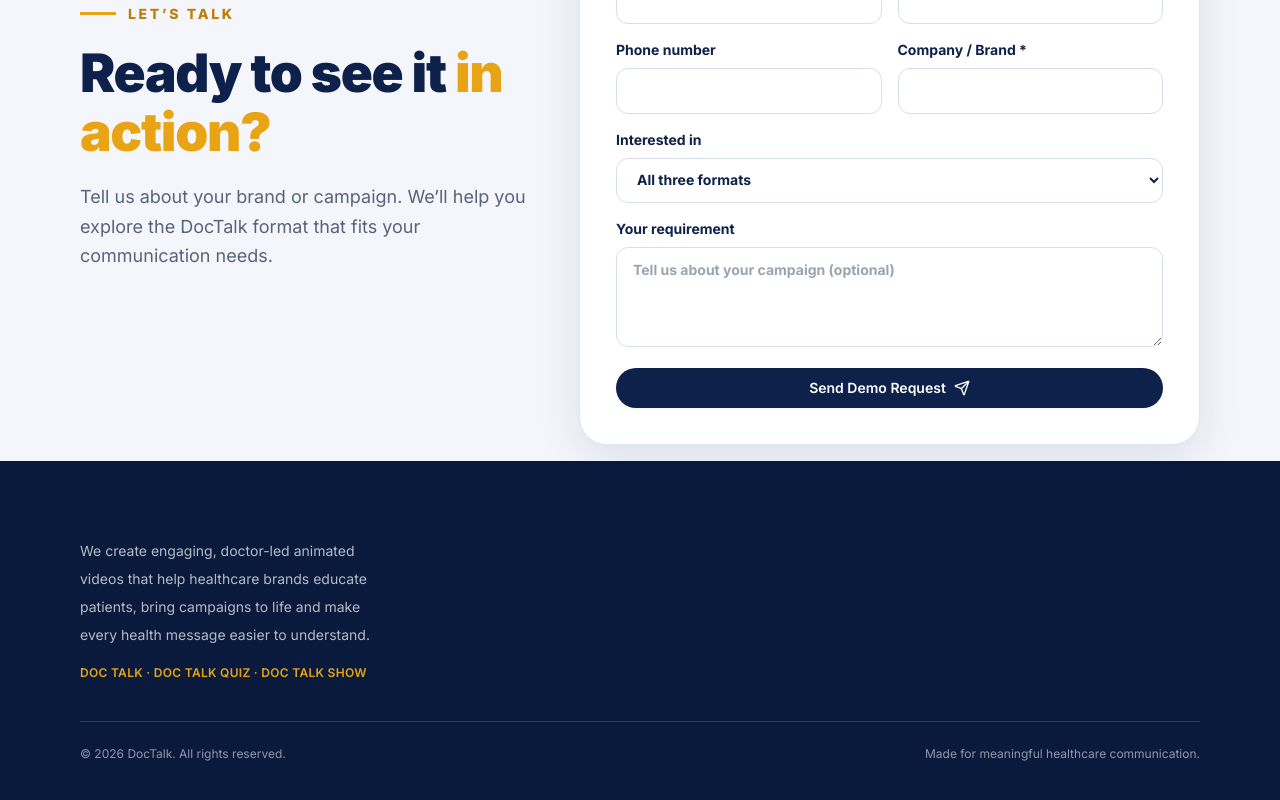
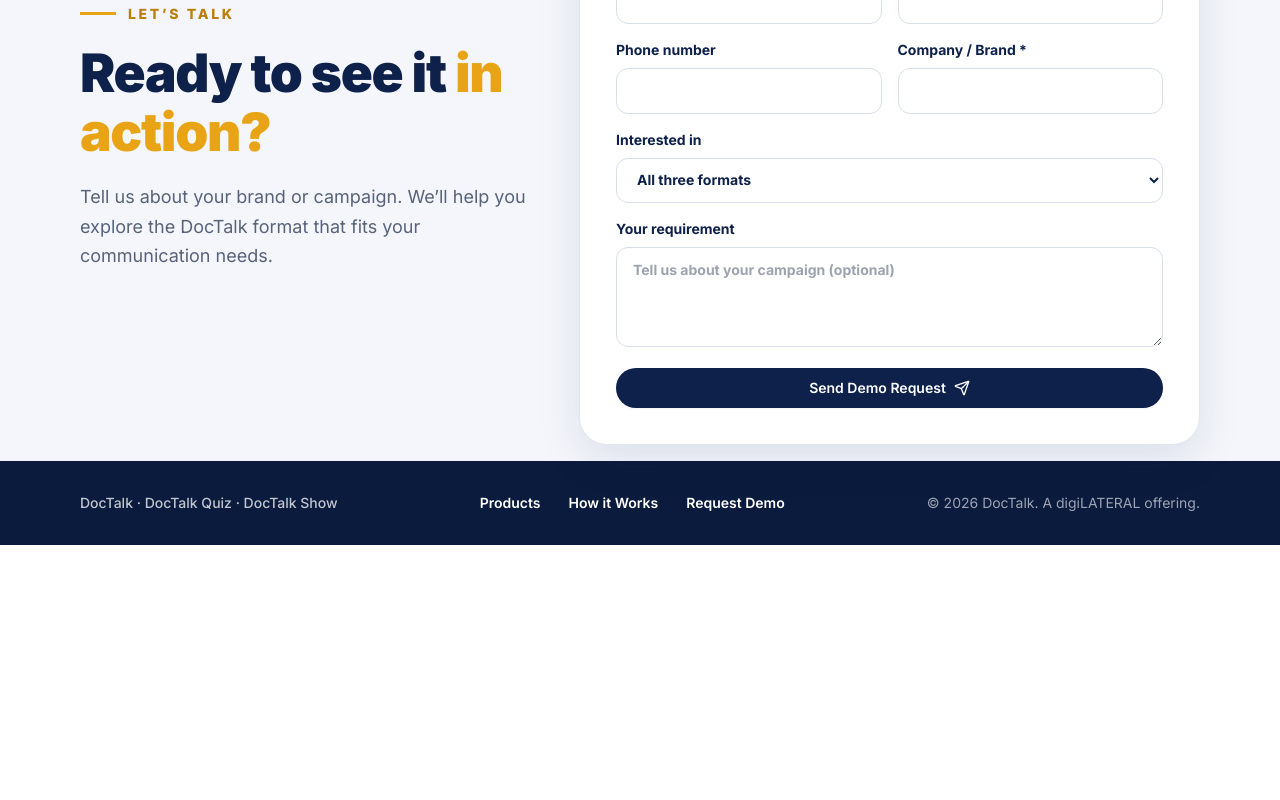
Before and after one commit to Rohan9833/Doctalk-display, a React (Vite) app in the folder client/: page / in a window 1280 px wide. Shown: the part 3363-4163 px from the top of the page. After the commit the page ends 3908 px from the top, so only its background shows below. Built offline with nearby package versions, Linux system fonts and the light colour scheme.

Commit message:
Simplify footer to compact horizontal layout

```diff
--- a/client/src/App.jsx
+++ b/client/src/App.jsx
@@ -936,99 +936,42 @@ function PreviewModal({ product, onClose }) {
 }
 function Footer() {
   const year = new Date().getFullYear();
+
   return (
-    <footer className="bg-deep py-12 text-white sm:py-14">
+    <footer className="bg-[#0B1B3D] py-8 text-white">
       <div className="container-site">
-        <div className="grid gap-10 border-b border-white/15 pb-10 md:grid-cols-2 lg:grid-cols-[1.15fr_.8fr_1.1fr_1fr] lg:gap-8">
-          <div>
-            {/* <div className="inline-flex rounded-xl bg-white p-2">
-              <Brand small />
-            </div> */}
-            <p className="mt-5 max-w-xs text-sm leading-7 text-white/70">
-              We create engaging, doctor-led animated videos that help
-              healthcare brands educate patients, bring campaigns to life and
-              make every health message easier to understand.
-            </p>
-            <p className="mt-4 text-xs font-semibold tracking-wide text-gold">
-              DOC TALK · DOC TALK QUIZ · DOC TALK SHOW
-            </p>
+        <div className="flex flex-col items-center justify-between gap-6 text-center md:flex-row md:text-left">
+          <div className="text-sm font-medium text-white/75">
+            DocTalk · DocTalk Quiz · DocTalk Show
           </div>
 
-          {/* <div>
-            <h3 className="text-base font-extrabold">Quick Links</h3>
           <nav
-              aria-label="Footer quick links"
-              className="mt-5 flex flex-col items-start gap-3 text-sm text-white/75"
+            aria-label="Footer navigation"
+            className="flex flex-wrap items-center justify-center gap-x-7 gap-y-3 text-sm font-semibold"
           >
-              <a className="transition hover:text-gold" href="#top">
-                Overview
+            <a className="transition hover:text-[#E8A414]" href="#products">
+              Products
             </a>
-              <a className="transition hover:text-gold" href="#products">
-                Our Formats
+            <a
+              className="transition hover:text-[#E8A414]"
+              href="#how-it-works"
+            >
+              How it Works
             </a>
-              <a className="transition hover:text-gold" href="#how-it-works">
-                How It Works
-              </a>
-              <a className="transition hover:text-gold" href="#consent">
-                Doctor Consent
-              </a>
-              <a className="transition hover:text-gold" href="#demo">
-                Request a Demo
+            <a className="transition hover:text-[#E8A414]" href="#demo">
+              Request Demo
             </a>
           </nav>
-          </div> */}
 
-          {/* <div>
-            <h3 className="text-base font-extrabold">Video Solutions</h3>
-            <nav
-              aria-label="Footer video solutions"
-              className="mt-5 flex flex-col items-start gap-3 text-sm text-white/75"
-            >
-              <a className="transition hover:text-gold" href="#doctalk">
-                Doctor-led Health Videos
-              </a>
-              <a className="transition hover:text-gold" href="#quiz">
-                Interactive Health Quizzes
-              </a>
-              <a className="transition hover:text-gold" href="#show">
-                Doctor Conversations & Shows
-              </a>
-              <a className="transition hover:text-gold" href="#products">
-                Patient Education Content
-              </a>
-              <a className="transition hover:text-gold" href="#products">
-                Health Awareness Campaigns
-              </a>
-            </nav>
-          </div> */}
-
-          {/* <div>
-            <h3 className="text-base font-extrabold">Let’s Create Together</h3>
-            <p className="mt-5 text-sm leading-7 text-white/70">
-              Planning a doctor-led video, patient education initiative or
-              healthcare campaign? Tell us what you have in mind.
-            </p>
-            <a
-              href="#demo"
-              className="mt-6 inline-flex w-full items-center justify-center gap-3 rounded-xl bg-[#FF682C] px-5 py-4 text-sm font-extrabold text-white shadow-lg shadow-black/20 transition hover:-translate-y-0.5 hover:bg-[#F4571C] sm:w-auto"
-            >
-              Let’s Discuss Your Project
-              <ArrowRight size={18} />
-            </a>
-            <p className="mt-4 text-xs leading-5 text-white/50">
-              A digiLATERAL offering
-            </p>
-          </div> */}
+          <div className="text-sm text-white/60">
+            © {year} DocTalk. A digiLATERAL offering.
           </div>
-
-        <div className="flex flex-col gap-4 pt-6 text-xs text-white/55 sm:flex-row sm:items-center sm:justify-between">
-          <p>© {year} DocTalk. All rights reserved.</p>
-          <p>Made for meaningful healthcare communication.</p>
         </div>
       </div>
     </footer>
   );
 }
+
 export default function App() {
   const [preview, setPreview] = useState(null);
   return (
```
Lines whose indentation alone changed are shown as unchanged.
